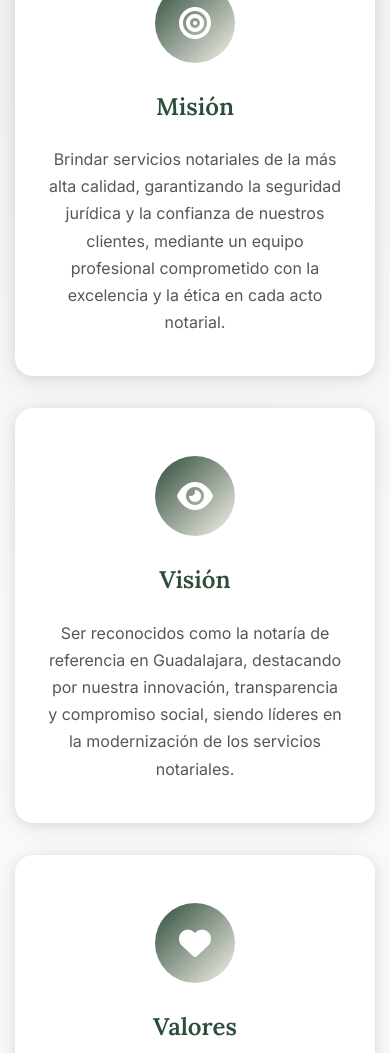
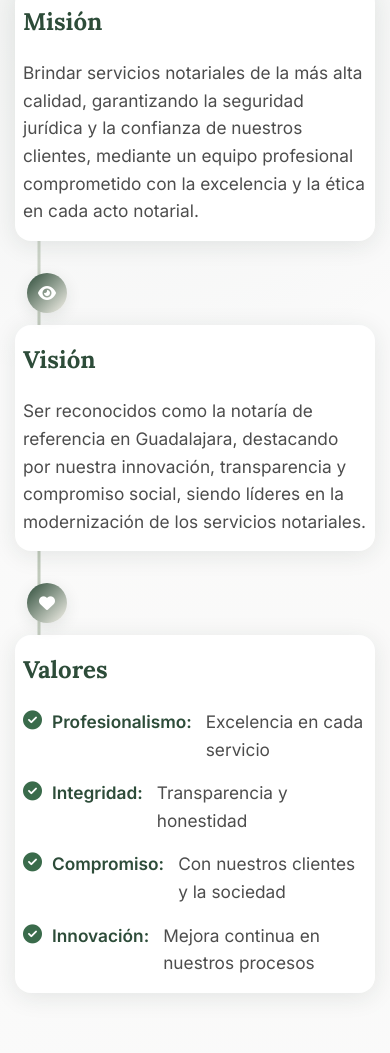
Before and after one commit to mvgn91/NOTARIA, a website: page index.html in a window 390 px wide. Shown: the part 2131-3184 px from the top of the page. Drawn offline with nearby package versions, Linux system fonts and the light colour scheme.

Commit message:
Implementa una nueva sección de línea de tiempo para la misión, visión y valores, mejorando la estructura y la animación al hacer scroll, además de actualizar los estilos para una mejor presentación y responsividad.

```diff
--- a/index.html
+++ b/index.html
@@ -153,7 +153,7 @@
     </section>
 
     <!-- Mission, Vision & Values Section -->
-    <section class="mission-vision">
+    <section class="mission-vision timeline-section">
         <div class="mission-vision__background"></div>
         <div class="container">
             <div class="mission-vision__header">
@@ -162,32 +162,36 @@
                     Los pilares fundamentales que guían nuestro compromiso con la excelencia notarial
                 </p>
             </div>
-            <div class="mission-vision__row cards-redesign">
-                <div class="mission-vision__col card-elevated">
-                    <div class="mission-vision__icon"><i class="fas fa-bullseye"></i></div>
-                    <h3 class="mission-vision__col-title">Misión</h3>
-                    <p class="mission-vision__col-content">
+            <div class="timeline">
+                <div class="timeline-item" data-animate>
+                    <div class="timeline-icon"><i class="fas fa-bullseye"></i></div>
+                    <div class="timeline-content">
+                        <h3 class="timeline-title">Misión</h3>
+                        <p>
                             Brindar servicios notariales de la más alta calidad, garantizando la seguridad jurídica y la confianza de nuestros clientes, mediante un equipo profesional comprometido con la excelencia y la ética en cada acto notarial.
                         </p>
                     </div>
-                <div class="mission-vision__separator"></div>
-                <div class="mission-vision__col card-elevated">
-                    <div class="mission-vision__icon"><i class="fas fa-eye"></i></div>
-                    <h3 class="mission-vision__col-title">Visión</h3>
-                    <p class="mission-vision__col-content">
+                </div>
+                <div class="timeline-item" data-animate>
+                    <div class="timeline-icon"><i class="fas fa-eye"></i></div>
+                    <div class="timeline-content">
+                        <h3 class="timeline-title">Visión</h3>
+                        <p>
                             Ser reconocidos como la notaría de referencia en Guadalajara, destacando por nuestra innovación, transparencia y compromiso social, siendo líderes en la modernización de los servicios notariales.
                         </p>
                     </div>
-                <div class="mission-vision__separator"></div>
-                <div class="mission-vision__col card-elevated">
-                    <div class="mission-vision__icon"><i class="fas fa-heart"></i></div>
-                    <h3 class="mission-vision__col-title">Valores</h3>
-                    <ul class="mission-vision__values-list">
+                </div>
+                <div class="timeline-item" data-animate>
+                    <div class="timeline-icon"><i class="fas fa-heart"></i></div>
+                    <div class="timeline-content">
+                        <h3 class="timeline-title">Valores</h3>
+                        <ul class="timeline-values-list">
                             <li><i class="fas fa-check-circle"></i> Profesionalismo: <span>Excelencia en cada servicio</span></li>
                             <li><i class="fas fa-check-circle"></i> Integridad: <span>Transparencia y honestidad</span></li>
                             <li><i class="fas fa-check-circle"></i> Compromiso: <span>Con nuestros clientes y la sociedad</span></li>
                             <li><i class="fas fa-check-circle"></i> Innovación: <span>Mejora continua en nuestros procesos</span></li>
                         </ul>
+                    </div>
                 </div>
             </div>
         </div>
--- a/src/js/main.js
+++ b/src/js/main.js
@@ -546,3 +546,17 @@ document.addEventListener('DOMContentLoaded', () => {
         });
     });
 });
+
+// Animación de timeline interactivo en misión, visión y valores
+function animateTimelineOnScroll() {
+    const items = document.querySelectorAll('.timeline-item[data-animate]');
+    const trigger = window.innerHeight * 0.85;
+    items.forEach(item => {
+        const rect = item.getBoundingClientRect();
+        if (rect.top < trigger) {
+            item.classList.add('visible');
+        }
+    });
+}
+window.addEventListener('scroll', animateTimelineOnScroll);
+window.addEventListener('DOMContentLoaded', animateTimelineOnScroll);
--- a/src/styles/main.css
+++ b/src/styles/main.css
@@ -1773,3 +1773,149 @@ body:has([href="ubicacion.html"].active) .page-header,
     margin: 0 auto;
   }
 }
+
+/* Timeline Section */
+.timeline-section {
+  background: var(--background-light);
+  padding: 80px 0;
+  position: relative;
+  overflow: hidden;
+}
+.timeline {
+  position: relative;
+  max-width: 700px;
+  margin: 0 auto;
+  display: flex;
+  flex-direction: column;
+  gap: 80px;
+  z-index: 2;
+}
+.timeline:before {
+  content: '';
+  position: absolute;
+  left: 50%;
+  top: 0;
+  transform: translateX(-50%);
+  width: 4px;
+  height: 100%;
+  background: linear-gradient(180deg, #e0e4de 10%, #b7c2b1 50%, #e0e4de 90%);
+  border-radius: 2px;
+  z-index: 0;
+}
+.timeline-item {
+  position: relative;
+  display: flex;
+  flex-direction: row;
+  align-items: flex-start;
+  z-index: 2;
+  opacity: 0;
+  transform: translateY(60px);
+  transition: opacity 0.7s cubic-bezier(.4,0,.2,1), transform 0.7s cubic-bezier(.4,0,.2,1);
+}
+.timeline-item.visible {
+  opacity: 1;
+  transform: translateY(0);
+}
+.timeline-icon {
+  position: relative;
+  z-index: 2;
+  width: 64px;
+  height: 64px;
+  background: linear-gradient(135deg, var(--primary-color), var(--accent-color));
+  color: var(--text-light);
+  border-radius: 50%;
+  display: flex;
+  align-items: center;
+  justify-content: center;
+  font-size: 2rem;
+  box-shadow: 0 4px 16px rgba(34,51,40,0.10);
+  margin-right: 40px;
+  flex-shrink: 0;
+}
+.timeline-content {
+  background: #fff;
+  border-radius: 16px;
+  box-shadow: 0 4px 24px rgba(34,51,40,0.10);
+  padding: 36px 32px;
+  min-width: 0;
+  flex: 1 1 0;
+  display: flex;
+  flex-direction: column;
+  align-items: flex-start;
+}
+.timeline-title {
+  font-family: 'Lora', serif;
+  font-size: 1.5rem;
+  font-weight: 700;
+  color: var(--primary-color);
+  margin-bottom: 18px;
+}
+.timeline-content p {
+  font-size: 1.08rem;
+  color: #4d4d4d;
+  margin-bottom: 0;
+}
+.timeline-values-list {
+  list-style: none;
+  padding: 0;
+  margin: 0;
+  display: flex;
+  flex-direction: column;
+  gap: 16px;
+}
+.timeline-values-list li {
+  font-size: 1.08rem;
+  color: var(--primary-color);
+  font-weight: 600;
+  display: flex;
+  align-items: flex-start;
+  gap: 10px;
+}
+.timeline-values-list i {
+  color: #3a6b4b;
+  font-size: 1.1em;
+  margin-top: 2px;
+}
+.timeline-values-list span {
+  color: #4d4d4d;
+  font-weight: 400;
+  margin-left: 4px;
+}
+@media screen and (max-width: 900px) {
+  .timeline {
+    max-width: 98vw;
+    gap: 48px;
+  }
+  .timeline-content {
+    padding: 24px 12px;
+  }
+  .timeline-icon {
+    margin-right: 18px;
+    width: 48px;
+    height: 48px;
+    font-size: 1.3rem;
+  }
+}
+@media screen and (max-width: 600px) {
+  .timeline {
+    gap: 32px;
+  }
+  .timeline:before {
+    left: 24px;
+    width: 3px;
+  }
+  .timeline-item {
+    flex-direction: column;
+    align-items: flex-start;
+    margin-left: 0;
+  }
+  .timeline-icon {
+    margin: 0 0 12px 12px;
+    width: 40px;
+    height: 40px;
+    font-size: 1rem;
+  }
+  .timeline-content {
+    padding: 16px 8px;
+  }
+}
```
Lines whose indentation alone changed are shown as unchanged.
